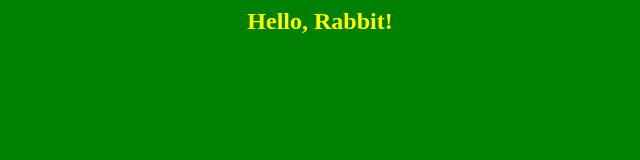
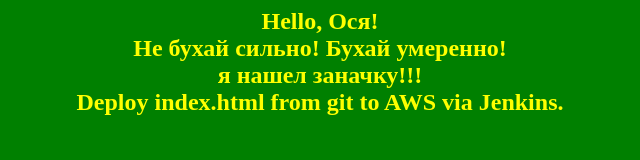
Before and after one commit to korbenaam/forjenkins, a plain HTML site: page index.html in a window 1280 px wide. Shown: the whole page, without its empty margins (320-960 px from the left). Drawn offline with Linux system fonts and the light colour scheme.

Commit message:
Osya test

```diff
--- a/index.html
+++ b/index.html
@@ -3,7 +3,12 @@
  <body bgcolor=green>
  <center>
 
- <h2><font color=yellow >Hello, Rabbit!</font></h2>
+ <h2><font color=yellow >Hello, Ося!
+  <br>Не бухай сильно! Бухай умеренно!
+   <br> я нашел заначку!!!
+  <br>Deploy index.html from git to AWS via Jenkins.
+
+  </font></h2>
 
  </center>
  </body>
```
